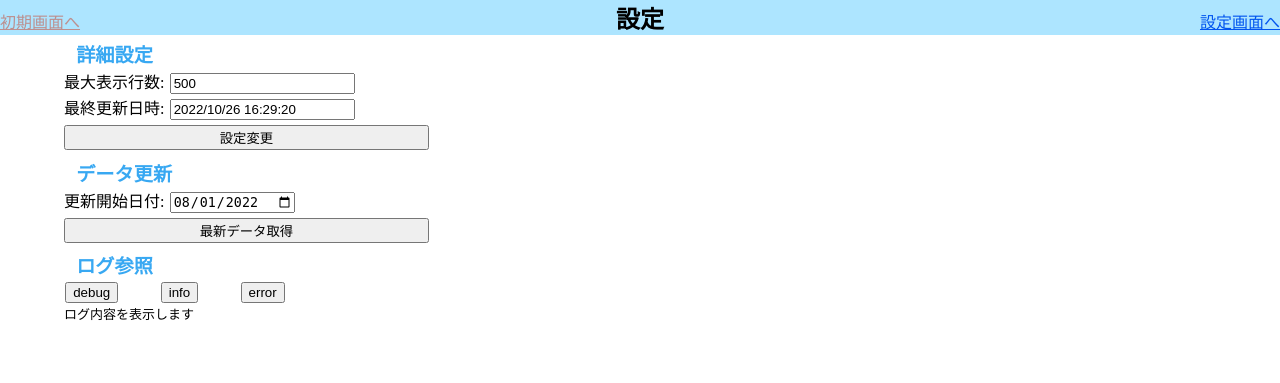
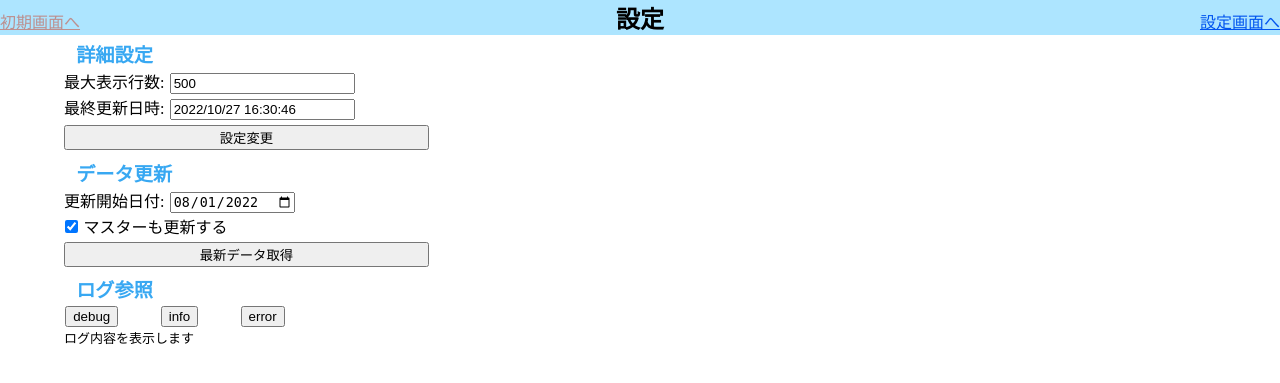
Before and after one commit to Kita12123/Memurator, a Flask app: page /setting in a window 1280 px wide. Shown: the top 383 px of the page. Run offline with Flask 2, Linux system fonts and the light colour scheme.

Commit message:
マスタも更新するを追加

```diff
--- a/ProgramData/setting.json
+++ b/ProgramData/setting.json
@@ -1 +1 @@
-{"\u6700\u5927\u8868\u793a\u884c\u6570": "500", "\u6700\u7d42\u66f4\u65b0\u65e5\u6642": "2022/10/26 16:29:20"}
+{"\u6700\u5927\u8868\u793a\u884c\u6570": "500", "\u6700\u7d42\u66f4\u65b0\u65e5\u6642": "2022/10/27 16:30:46"}
--- a/ProgramFiles/flaskr/main.py
+++ b/ProgramFiles/flaskr/main.py
@@ -197,8 +197,9 @@ def setting():
                 SETTING.dic[key] = request.form[key]
             SETTING.update()
         elif click == "最新データ取得":
-            first_date = request.form.get("first_date")
-            db.refresh_all(first_date=first_date.replace("-",""))
+            db.refresh_all(
+                first_date=request.form.get("first_date").replace("-",""),
+                contain_master=request.form.get("contain_master"))
         else:
             with open(os.path.join(LOGCD, f"{click}.txt"), mode="r", encoding="utf-8") as f:
                 log_texts = f.readlines()
--- a/ProgramFiles/flaskr/templates/setting.html
+++ b/ProgramFiles/flaskr/templates/setting.html
@@ -36,12 +36,14 @@
         データ更新
       </div>
       <form method="post">
-        {% if refresh_date == "更新中" %}
+        {% if setting_dic["最終更新日時"] == "更新中" %}
           更新中...
         {% else %}
           <label for="first_date">更新開始日付:</label>
           <input type="date" name="first_date" value="{{ first_date }}">
           <br>
+          <input type="checkbox" name="contain_master" checked>
+          <label for="contain_master">マスターも更新する</label>
           <div class="bigbutton">
             <input type="submit" name="ok" value="最新データ取得" onclick="showLoading();">
           </div><!--bigbutton-->
```
Also changed, not shown: ProgramFiles/db/__init__.py (+11 -9 lines).
